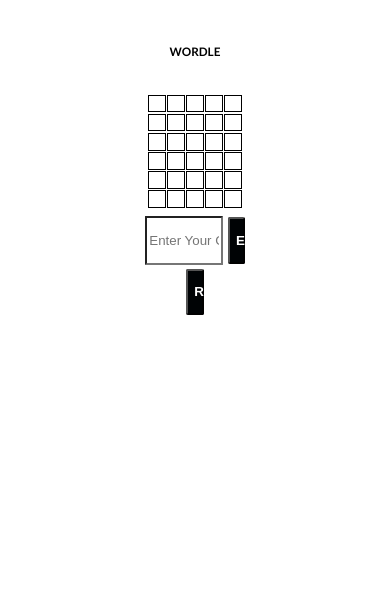
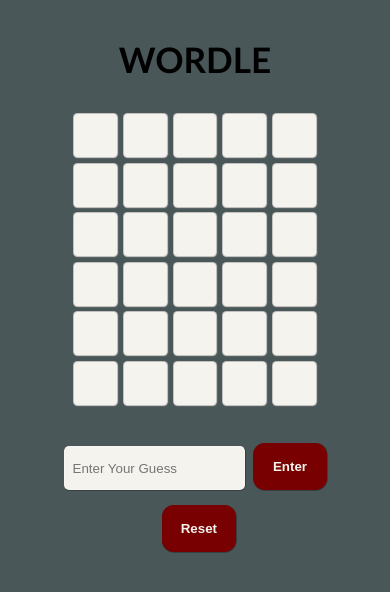
Before and after one commit to Cherish4116/MyWordle, a plain HTML site: page index.html in a window 390 px wide. Drawn offline with Linux system fonts and the light colour scheme.

Commit message:
Final Version of My Wordle Frr

```diff
--- a/styles.css
+++ b/styles.css
@@ -1,146 +1,225 @@
-body{
+body {
   font-family: Arial, Helvetica, sans-serif;
+  background-color: #4a5759;
 }
-.whole{
-    margin:auto;
-    display:flex;
+
+.whole {
+  margin: auto;
+  display: flex;
   flex-direction: column;
   align-items: center;
+
 }
-h2{
-    width:15.3vw;
-    height:10vh;
-    font-size:3vw;
-    display:flex;
-    align-items:center;
+
+.decor {
+  margin: 1vh;
+  margin-top: 1.5vh;
+  display: flex;
+  flex-direction: column;
+  align-items: center;
+  justify-content: center;
+  width: 35vw;
+  max-height: 95vh;
+  border-radius: 0.8cm;
+  background-color: #b0c4b1;
+  box-shadow: 0.2vw 0.2vw 0.3vw 0.3vw rgba(0, 0, 0, 0.356);
+  height: auto;
+}
+
+h2 {
+  width: 15.3vw;
+  height: 10vh;
+  font-size: 3vw;
+  display: flex;
+  align-items: center;
   justify-content: center;
   /* border:0.2vw solid black; */
-    padding:0.2vw;
-    margin-top:0;
-    margin-bottom: 0;
-    /* font-family:'Courier New', Courier, monospace; */
-    font-family:'Trebuchet MS', 'Lucida Sans Unicode', 'Lucida Grande', 'Lucida Sans', Arial, sans-serif;
+  padding: 0.2vw;
+  margin-top: 1vh;
+  margin-bottom: 1vh;
+  font-family: 'Trebuchet MS', 'Lucida Sans Unicode', 'Lucida Grande', 'Lucida Sans', Arial, sans-serif;
 }
-.dabbas{
-    display:flex;
+
+.dabbas {
+  display: flex;
   flex-direction: row;
+  flex-wrap: wrap;
+  justify-content: center;
+
 }
-.dabba1{
-width:4vw;
-height:4vw;
-background-color: white;
-color:black;
+
+.dabba1 {
+  width: 3.5vw;
+  height: 3.5vw;
+  background-color: #F4F3EE;
+  border-radius: 0.3vw;
+  color: black;
   transition: background-color 0.3s ease, color 0.3s ease;
-border:0.2vw solid black;
-display:flex;
+  border: 0.2vw solid rgba(0, 0, 0, 0.503);
+  display: flex;
   align-items: center;
   justify-content: center;
-font-size:2vw;
-overflow:hidden;
-margin:0.2vw;
+  font-size: 2vw;
+  overflow: hidden;
+  margin: 0.2vw;
+  box-shadow: 0.1vw 0.1vw 0.1vw 0.1vw rgba(128, 128, 128, 0.425);
+}
+
+#UserIP {
+  margin: 2vw;
+  width: 15.5vw;
+  height: 5vh;
+  margin-right: 0;
+  margin-left: 0.2vw;
+  margin-bottom: 1vw;
+  /* border:0.2vw solid rgba(128, 128, 128, 0.1); */
+  border: 0.2vw solid rgba(255, 255, 255, 0.258);
+  border-radius: 0.6vw;
+  background-color: #F4F3EE;
+  box-shadow: 0.1vw 0.1vw 0.1vw 0.1vw rgba(0, 0, 0, 0.341);
+  padding: 0 0 0 0.5vw;
+}
+
+#UserIP:focus {
+  background-color: #F4F3EE;
+  box-shadow: 0.1vw 0.1vw 0.1vw 0.1vw rgba(0, 0, 0, 0.341);
+  border: 0.2vw solid rgba(255, 255, 255, 0.258);
+  padding: 0 0 0 0.5vw;
+  outline: none;
+}
+
+#Enterbtn {
+  margin: 0vw;
+  height: 5.5vh;
+  width: 4.5vw;
+  /* border:0.2vw solid black; */
+  font-weight: bold;
+  /* background-color: hsl(200, 100%, 1%); */
+  background-color: #780000;
+  border: 0.2vw solid hsla(0, 100%, 24%, 0.51);
+  color: #F4F3EE;
+  cursor: pointer;
+  border-radius: 0.7vw;
+  box-shadow: 0.1vw 0.1vw 0.1vw 0.1vw rgba(0, 0, 0, 0.341);
+  text-align: center;
 
 }
-#UserIP{
-    margin:2vw;
-    width:18vw;
-    height:5vh;
-    margin-right:0;
-    margin-left:0.2vw;
-    margin-bottom:1vw;
-   border-radius:0.2vw;
+
+#Enterbtn:hover,
+#Resetbtn:hover {
+  background-color: hsl(0, 100%, 30%);
+  border: 0.2vw solid hsla(0, 100%, 30%, 0.336);
+  box-shadow: 0.1vw 0.1vw 0.1vw 0.1vw rgba(0, 0, 0, 0.341);
 }
-#Enterbtn{
-    margin:0vw;
-    height:5.5vh;
-    width:4.5vw;
+
+#Enterbtn:active,
+#Resetbtn:active {
+  background-color: hsl(0, 100%, 38%);
+  border: 0.2vw solid hsla(0, 100%, 38%, 0.336);
+  box-shadow: 0.1vw 0.1vw 0.1vw 0.1vw rgba(0, 0, 0, 0.341);
+}
+
+#Resetbtn {
+  margin: 0vw;
+  height: 5.5vh;
+  width: 4.5vw;
   /* border:0.2vw solid black; */
-    font-weight:bold;
-    background-color: hsl(200, 100%, 1%);
-    color:white;
-    cursor:pointer;
-    border-radius:0.5vw;
+  font-weight: bold;
+  /* background-color: hsl(200, 100%, 1%);
+     */
+  background-color: #780000;
+  border: 0.2vw solid hsla(0, 100%, 24%, 0.51);
+  color: #F4F3EE;
+  cursor: pointer;
+  border-radius: 0.7vw;
+  margin-bottom: 1.5vw;
+  margin-top: 1vw;
+  /* border:none; */
+  box-shadow: 0.1vw 0.1vw 0.1vw 0.1vw rgba(0, 0, 0, 0.341);
+  text-align: center;
+
 }
-#Enterbtn:hover,#Resetbtn:hover{
-        background-color: hsl(0, 0%, 16%);
-}
-#Enterbtn:active,#Resetbtn:active{
-       background-color: hsl(0, 0%, 22%);
-}
-#Resetbtn{
-    margin:0vw;
-    height:5.5vh;
-    width:4.5vw;
-    /* border:0.2vw solid black; */
-    font-weight:bold;
-    background-color: hsl(200, 100%, 1%);
-    color:white;
-    cursor:pointer;
-    border-radius:0.5vw;
-}
-.errorbar{
-     width:22.5vw;
-    height:10vh;
-    font-size:1.5vw;
-    display:flex;
-    align-items:center;
+
+.errorbar {
+  width: 29vw;
+  height: 7vh;
+  font-size: 1.5vw;
+  display: flex;
+  align-items: center;
   justify-content: center;
   /* border:0.2vw solid black; */
-    padding:0.2vw;
-    margin-top:0;
+  padding: 0.2vw;
+  margin-top: 0vh;
   margin-bottom: 0;
-    font-weight:bold;
-    font-family:'Trebuchet MS', 'Lucida Sans Unicode', 'Lucida Grande', 'Lucida Sans', Arial, sans-serif;
+  font-weight: bold;
+  font-family: 'Trebuchet MS', 'Lucida Sans Unicode', 'Lucida Grande', 'Lucida Sans', Arial, sans-serif;
 }
-.Noletter{
+
+.Noletter {
   background-color: rgb(69, 69, 69);
-    color:white;
+  color: white;
   transition: background-color 0.3s ease, color 0.3s ease;
-    width:4vw;
-    height:4vw;
-    border:0.2vw solid rgb(69, 69, 69);
-    display:flex;
+  /* transition: background-color 0.5s ease, color 0.5s ease; */
+  width: 3.5vw;
+  height: 3.5vw;
+  border: 0.2vw solid rgb(69, 69, 69);
+  border-radius: 0.3vw;
+  /* box-shadow:0.1vw 0.1vw 0.1vw 0.1vw rgba(128, 128, 128, 0.425); */
+  border: 0.2vw solid rgba(128, 128, 128, 0.248);
+  display: flex;
   align-items: center;
   justify-content: center;
-    font-size:2vw;
-    overflow:hidden;
-    margin:0.2vw;
+  font-size: 2vw;
+  overflow: hidden;
+  margin: 0.2vw;
 }
-.Wrongplace{
+
+.Wrongplace {
   background-color: rgb(206, 196, 19);
-    color:white;
+  color: white;
   transition: background-color 0.3s ease, color 0.3s ease;
-    width:4vw;
-    height:4vw;
-    border:0.2vw solid rgb(206, 196, 19);
-    display:flex;
+  /* transition: background-color 0.5s ease, color 0.5s ease; */
+  width: 3.5vw;
+  height: 3.5vw;
+  /* border:0.2vw solid rgb(206, 196, 19); */
+  border: 0.2vw solid rgba(128, 128, 128, 0.248);
+  border-radius: 0.3vw;
+  box-shadow: 0.1vw 0.1vw 0.1vw 0.1vw rgba(128, 128, 128, 0.425);
+  display: flex;
   align-items: center;
   justify-content: center;
-    font-size:2vw;
-    overflow:hidden;
-    margin:0.2vw;
+  font-size: 2vw;
+  overflow: hidden;
+  margin: 0.2vw;
 }
-.Rightplace{
-    background-color:rgb(87, 165, 24);
-    color:white;
+
+.Rightplace {
+  background-color: rgb(87, 165, 24);
+  color: white;
   transition: background-color 0.3s ease, color 0.3s ease;
-    width:4vw;
-    height:4vw;
-    border:0.2vw solid rgb(87, 165, 24);
-    display:flex;
+  /* transition: background-color 0.5s ease, color 0.5s ease; */
+  width: 3.5vw;
+  height: 3.5vw;
+  border: 0.2vw solid rgba(128, 128, 128, 0.248);
+  border-radius: 0.3vw;
+  box-shadow: 0.1vw 0.1vw 0.1vw 0.1vw rgba(128, 128, 128, 0.425);
+  display: flex;
   align-items: center;
   justify-content: center;
-    font-size:2vw;
-    overflow:hidden;
-    margin:0.2vw;
+  font-size: 2vw;
+  overflow: hidden;
+  margin: 0.2vw;
 }
 
 @keyframes flip {
   0% {
     transform: rotateX(0deg);
   }
+
   50% {
     transform: rotateX(90deg);
   }
+
   100% {
     transform: rotateX(0deg);
   }
@@ -152,3 +231,127 @@ margin:0.2vw;
   transform-style: preserve-3d;
   backface-visibility: hidden;
 }
+
+@media only screen and (max-width:1024px) {
+  .decor {
+    width: 80vw;
+    height: auto;
+    padding: 2vw;
+  }
+
+  h2 {
+    font-size: 7vw;
+    width: 60vw;
+    ;
+  }
+
+  .dabba1,
+  .Noletter,
+  .Wrongplace,
+  .Rightplace {
+    width: 10vw;
+    height: 10vw;
+    font-size: 5vw;
+    margin: 0.6vw;
+    border-radius: 0.8vw;
+
+  }
+
+  #UserIP,
+  #UserIP:focus {
+    width: 41vw;
+    padding-left: 2vw;
+    border-radius: 1vw;
+    /* height:6vh; */
+    /* font-size: 2vw; */
+  }
+
+  #Enterbtn,
+  #Resetbtn,
+  #Enterbtn:hover,
+  #Resetbbtn:hover,
+  #Enterbtn:active,
+  #Resetbtn:active {
+    width: 12vw;
+    border-radius: 3 vw;
+    margin-top: 3vw;
+    text-align: center;
+
+  }
+
+  .Guessbar {
+    margin-top: 3vw;
+  }
+
+  .errorbar {
+    font-size: 3.5vw;
+    width: 80vw;
+    margin: 2vh 0;
+    height: 10vh;
+  }
+}
+
+@media only screen and (max-width:600px) {
+  .decor {
+    width: 85vw;
+    height: auto;
+    padding: 2vw;
+  }
+
+  h2 {
+    font-size: 9vw;
+    width: 80vw;
+  }
+
+  .dabba1,
+  .Noletter,
+  .Wrongplace,
+  .Rightplace {
+    width: 11vw;
+    height: 11vw;
+    font-size: 6.5vw;
+    margin: 0.6vw;
+    border-radius: 1.2vw;
+    border: 0.5vw solid rgba(128, 128, 128, 0.425);
+  }
+
+  #UserIP,
+  #UserIP:focus {
+    /* width: 60vw; */
+
+    width: 44vw;
+    /* height:5vh; */
+    border-radius: 1.3vw;
+  }
+
+  #Enterbtn,
+  #Resetbtn,
+  #Enterbtn:hover,
+  #Resetbbtn:hover,
+  #Enterbtn:active,
+  #Resetbtn:active {
+    width: 19vw;
+    /* height:5.5vh; */
+    border-radius: 3vw;
+    margin: 2vw;
+    margin-right: 0;
+    text-align: center;
+  }
+
+  .Guessbar {
+    margin-top: 7vw;
+    display: flex;
+    flex-direction: row;
+    align-items: center;
+    margin-left: center;
+    margin-right: center;
+    /* border:0.5vw solid black; */
+  }
+
+  .errorbar {
+    font-size: 4.5vw;
+    width: 90vw;
+    margin: 2vh 0;
+    height: 5vh;
+  }
+}
```
Lines whose indentation alone changed are shown as unchanged.
